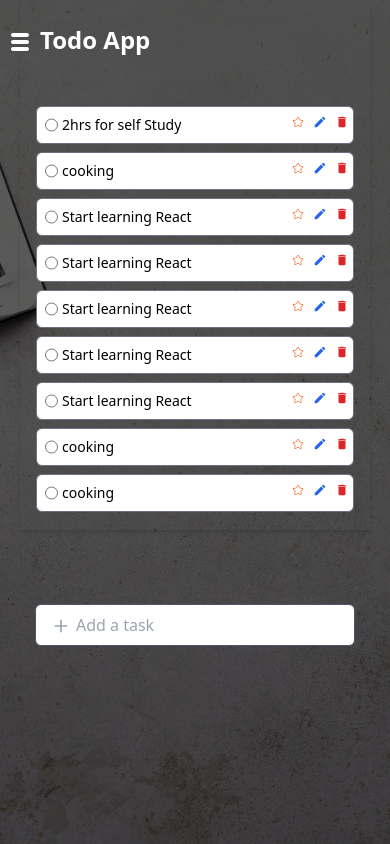
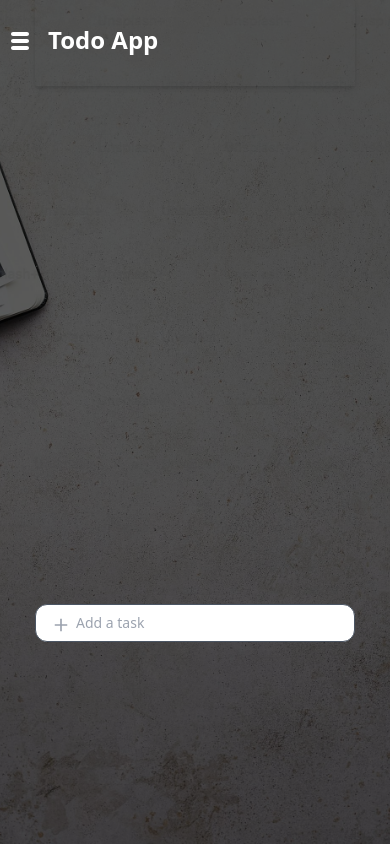
Before and after one commit to pinkijha/ToDo-App-React, a React (Vite) app: page / in a window 390 px wide. Built offline with nearby package versions, Linux system fonts and the light colour scheme; the HTML template or start-up script is replaced by a standard one.

Commit message:
add menu toggle

```diff
--- a/src/components/Home.jsx
+++ b/src/components/Home.jsx
@@ -5,9 +5,13 @@ import NavigateButton from "./HeaderBtn/NavigateButton";
 import TaskContainer from "./TaskContainer";
 import FooterButton from "./FooterBtn/FooterButton";
 import Navbar from "./Navbar";
+import { useSelector } from "react-redux";
 
 
 const Home = ({placeholder}) => {
+
+  const isMenuOpen = useSelector((store)=> store.app.isMenuOpen);
+
   return (
     <div className="relative">
 
@@ -24,10 +28,10 @@ const Home = ({placeholder}) => {
        <div className="md:hidden absolute left-2 space-x-2 flex z-20 justify-between">
            <button className="md:hidden"> <Navbar className='' /></button>
           <div>
-          <h1 className="font-bold text-2xl md:text-4xl mt-6   text-white ">
+            </div>
+          {isMenuOpen ? '' : <h1 className="font-bold text-2xl md:text-4xl mt-6   text-white ">
             Todo App
-          </h1>
-            </div>
+          </h1>}
           </div>
 
       <div className="relative flex flex-col items-center">
@@ -48,10 +52,10 @@ const Home = ({placeholder}) => {
           >
 
             {/* input field */}
-            <div className="relative top-[580px] md:top-0  md:w-[90%] flex flex-col  items-center my-2">
+            <div className="relative top-[580px] md:top-0 md:text-xl text-sm md:w-[90%] flex flex-col  items-center my-2">
             <IoMdAdd className="absolute left-4 text-gray-400 md:left-11 top-[38%]  text-xl " />
                 <input className="outline-none border border-gray-600 my-4
-                 bg-white text-black md:px-6 px-10 py-2 rounded-md
+                 bg-white text-black md:px-6 px-10 py-2 rounded-xl
                  md:w-[90%] w-[320px] " type="text" placeholder={placeholder}  />
             </div>
 
@@ -62,7 +66,7 @@ const Home = ({placeholder}) => {
 
                 {/* task container */}
             <div className="">
-                <TaskContainer/>
+                {/* <TaskContainer/> */}
             </div>
 
             {/* Below buttons */}
--- a/src/components/Navbar.jsx
+++ b/src/components/Navbar.jsx
@@ -1,10 +1,25 @@
 import React from 'react'
 import { TiThMenu } from "react-icons/ti";
+import { useDispatch, useSelector } from 'react-redux';
+import { toggleMenu } from "../utils/AppSlice";
+import Sidebar from './Sidebar';
 
 const Navbar = () => {
+  const isMenuOpen = useSelector((store)=> store.app.isMenuOpen);
+  const dispatch = useDispatch();
+
+  const toggleMenuHandler = () => {
+    dispatch(toggleMenu());
+
+  }
+
+
+
   return (
-    <div className='text-white mt-7  text-2xl'>
-      <TiThMenu />
+    <div className='text-white  mt-7  text-2xl'>
+      <button onClick={() => toggleMenuHandler()}> <TiThMenu  />
+      {isMenuOpen ? <Sidebar/> : '' }</button>
+
     </div>
   )
 }
--- /dev/null
+++ b/src/components/Sidebar.jsx
@@ -0,0 +1,44 @@
+import React from 'react'
+import { useDispatch } from 'react-redux'
+
+const Sidebar = () => {
+    const sidebarItem = [
+        {
+          id: 1,
+          name: 'My Day',
+
+        },{
+          id: 2,
+          name: 'Important',
+        },{
+          id: 3,
+          name: 'All',
+        },{
+          id: 4,
+          name: 'Asigned to me',
+        },{
+          id: 5,
+          name: 'Task',
+        },
+      ]
+
+  return (
+    <div>
+      <div className='flex flex-col  mt-3 items-center'>
+      <div className='bg-white  text-black
+      '>
+        {
+          sidebarItem.map(({id, name, icon})=>(
+            <div key={id} className='flex  cursor-pointer  p-2 rounded-lg hover:bg-gray-300 my-2' >
+              <span>{icon} {name}</span>
+            </div>
+          ))
+        }
+      </div>
+        <hr/>
+      </div>
+    </div>
+  )
+}
+
+export default Sidebar
--- a/src/components/TaskContainer.jsx
+++ b/src/components/TaskContainer.jsx
@@ -53,13 +53,13 @@ const TaskContainer = () => {
     ]
   return (
     <div className=' flex flex-col px-4 overflow-y-scroll  md:my-4 p-4 space-y-2 md:w-[700px] w-[350px] h-[440px] md:h-[400px]
-                 md:bg-slate-200 md:shadow-sm scrollbar-hide md:shadow-blue-200 md:rounded-xl'>
+                 md:bg-slate-300 md:shadow-sm scrollbar-hide md:shadow-blue-200 md:rounded-xl'>
 
                     {taskItem.map(({id, description}) => (
                         <div key={id}
 
-                        className='relative md:text-md text-sm flex p-2 space-x-1 bg-white
-                         md:w-full rounded-md  border border-gray-500'>
+                        className='relative md:text-lg text-sm flex p-2 space-x-1 bg-slate-100
+                         md:w-full rounded-md  border-spacing-8 border-gray-500'>
                             <input type='radio'  />
                             <p className='cursor-pointer text-sm'>{description}</p>
                            <div className='absolute space-x-2  right-1 flex items-center'>
```
